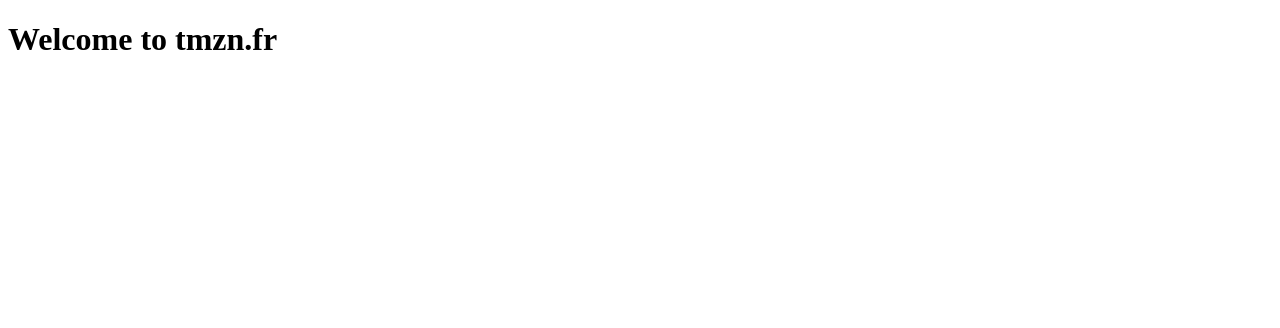
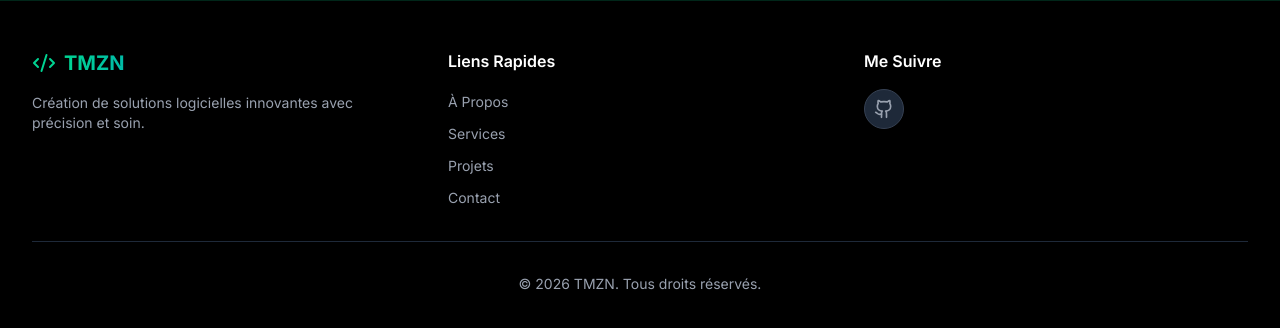
Before and after one commit to ThibaudMZN/TMZN, a Svelte app: page / in a window 1280 px wide. Shown: the top 328 px of the page. Built offline with nearby package versions, Linux system fonts and the light colour scheme.

Commit message:
Adding tailwind styles and Footer

```diff
--- a/package.json
+++ b/package.json
@@ -11,11 +11,17 @@
   },
   "devDependencies": {
     "@sveltejs/vite-plugin-svelte": "^7.0.0",
+    "@tailwindcss/vite": "^4.2.2",
     "@tsconfig/svelte": "^5.0.8",
     "@types/node": "^24.12.0",
     "svelte": "^5.53.12",
     "svelte-check": "^4.4.5",
+    "tailwindcss": "^4.2.2",
     "typescript": "~5.9.3",
     "vite": "^8.0.1"
+  },
+  "dependencies": {
+    "@lucide/svelte": "^0.577.0",
+    "tw-animate-css": "^1.4.0"
   }
 }
--- a/src/App.svelte
+++ b/src/App.svelte
@@ -1,6 +1,15 @@
 <script lang="ts">
+import Footer from "./components/Footer.svelte";
 </script>
 
-<main>
-  <h1>Welcome to tmzn.fr</h1>
-</main>
+<div class="min-h-screen bg-black text-white">
+<!--  <Header />-->
+  <main>
+<!--    <Hero />-->
+<!--    <About />-->
+<!--    <Services />-->
+<!--    <Projects />-->
+<!--    <Contact />-->
+  </main>
+  <Footer />
+</div>
--- /dev/null
+++ b/src/components/Footer.svelte
@@ -0,0 +1,63 @@
+<script lang="ts">
+    import {Code2, Github} from '@lucide/svelte';
+
+    const currentYear = new Date().getFullYear();
+    const idMap: Record<string, string> = {
+        'À Propos': 'about',
+        'Services': 'services',
+        'Projets': 'projects',
+        'Contact': 'contact',
+    };
+</script>
+
+<footer class="bg-black border-t border-emerald-500/20">
+    <div class="container mx-auto px-4 sm:px-6 lg:px-8 py-12">
+        <div class="grid grid-cols-1 md:grid-cols-3 gap-8">
+            <div>
+                <div class="flex items-center gap-2 mb-4">
+                    <Code2 class="w-6 h-6 text-emerald-400"/>
+                    <span class="text-xl font-bold bg-gradient-to-r from-emerald-400 to-teal-500 bg-clip-text text-transparent">
+                TMZN
+              </span>
+                </div>
+                <p class="text-gray-400 text-sm">
+                    Création de solutions logicielles innovantes avec précision et soin.
+                </p>
+            </div>
+
+            <div>
+                <h3 class="text-white font-semibold mb-4">Liens Rapides</h3>
+                <ul class="space-y-2">
+                    {#each ['À Propos', 'Services', 'Projets', 'Contact'] as item (item)}
+                        {@const id = idMap[item]}
+                        <li>
+                            <a href="#{id}" class="text-gray-400 hover:text-emerald-400 transition-colors text-sm">
+                                {item}
+                            </a>
+                        </li>
+                    {/each}
+                </ul>
+            </div>
+
+            <div>
+                <h3 class="text-white font-semibold mb-4">Me Suivre</h3>
+                <div class="flex gap-4">
+                    <a
+                            href="https://github.com/ThibaudMZN"
+                            target="_blank"
+                            rel="noopener noreferrer"
+                            class="w-10 h-10 rounded-full bg-gray-800 hover:bg-emerald-500/20 border border-gray-700 hover:border-emerald-500 flex items-center justify-center transition-all group"
+                    >
+                        <Github class="w-5 h-5 text-gray-400 group-hover:text-emerald-400 transition-colors"/>
+                    </a>
+                </div>
+            </div>
+        </div>
+
+        <div class="border-t border-gray-800 mt-8 pt-8 text-center">
+            <p class="text-gray-400 text-sm">
+                © {currentYear} TMZN. Tous droits réservés.
+            </p>
+        </div>
+    </div>
+</footer>
--- a/src/main.ts
+++ b/src/main.ts
@@ -1,5 +1,5 @@
 import { mount } from 'svelte'
-import './app.css'
+import './styles/index.css'
 import App from './App.svelte'
 
 const app = mount(App, {
--- /dev/null
+++ b/src/styles/fonts.css
@@ -0,0 +1,5 @@
+@import url('https://fonts.googleapis.com/css2?family=Inter:wght@400;500;600;700;800&display=swap');
+
+:root {
+    --font-family-base: 'Inter', -apple-system, BlinkMacSystemFont, 'Segoe UI', system-ui, sans-serif;
+}
--- /dev/null
+++ b/src/styles/index.css
@@ -0,0 +1,3 @@
+@import './fonts.css';
+@import './tailwind.css';
+@import './theme.css';
--- /dev/null
+++ b/src/styles/tailwind.css
@@ -0,0 +1,4 @@
+@import 'tailwindcss' source(none);
+@source '../**/*.{js,ts,svelte}';
+
+@import 'tw-animate-css';
--- /dev/null
+++ b/src/styles/theme.css
@@ -0,0 +1,183 @@
+@custom-variant dark (&:is(.dark *));
+
+:root {
+    --font-size: 16px;
+    --background: #ffffff;
+    --foreground: oklch(0.145 0 0);
+    --card: #ffffff;
+    --card-foreground: oklch(0.145 0 0);
+    --popover: oklch(1 0 0);
+    --popover-foreground: oklch(0.145 0 0);
+    --primary: #030213;
+    --primary-foreground: oklch(1 0 0);
+    --secondary: oklch(0.95 0.0058 264.53);
+    --secondary-foreground: #030213;
+    --muted: #ececf0;
+    --muted-foreground: #717182;
+    --accent: #e9ebef;
+    --accent-foreground: #030213;
+    --destructive: #d4183d;
+    --destructive-foreground: #ffffff;
+    --border: rgba(0, 0, 0, 0.1);
+    --input: transparent;
+    --input-background: #f3f3f5;
+    --switch-background: #cbced4;
+    --font-weight-medium: 500;
+    --font-weight-normal: 400;
+    --ring: oklch(0.708 0 0);
+    --chart-1: oklch(0.646 0.222 41.116);
+    --chart-2: oklch(0.6 0.118 184.704);
+    --chart-3: oklch(0.398 0.07 227.392);
+    --chart-4: oklch(0.828 0.189 84.429);
+    --chart-5: oklch(0.769 0.188 70.08);
+    --radius: 0.625rem;
+    --sidebar: oklch(0.985 0 0);
+    --sidebar-foreground: oklch(0.145 0 0);
+    --sidebar-primary: #030213;
+    --sidebar-primary-foreground: oklch(0.985 0 0);
+    --sidebar-accent: oklch(0.97 0 0);
+    --sidebar-accent-foreground: oklch(0.205 0 0);
+    --sidebar-border: oklch(0.922 0 0);
+    --sidebar-ring: oklch(0.708 0 0);
+}
+
+.dark {
+    --background: oklch(0.145 0 0);
+    --foreground: oklch(0.985 0 0);
+    --card: oklch(0.145 0 0);
+    --card-foreground: oklch(0.985 0 0);
+    --popover: oklch(0.145 0 0);
+    --popover-foreground: oklch(0.985 0 0);
+    --primary: oklch(0.985 0 0);
+    --primary-foreground: oklch(0.205 0 0);
+    --secondary: oklch(0.269 0 0);
+    --secondary-foreground: oklch(0.985 0 0);
+    --muted: oklch(0.269 0 0);
+    --muted-foreground: oklch(0.708 0 0);
+    --accent: oklch(0.269 0 0);
+    --accent-foreground: oklch(0.985 0 0);
+    --destructive: oklch(0.396 0.141 25.723);
+    --destructive-foreground: oklch(0.637 0.237 25.331);
+    --border: oklch(0.269 0 0);
+    --input: oklch(0.269 0 0);
+    --ring: oklch(0.439 0 0);
+    --font-weight-medium: 500;
+    --font-weight-normal: 400;
+    --chart-1: oklch(0.488 0.243 264.376);
+    --chart-2: oklch(0.696 0.17 162.48);
+    --chart-3: oklch(0.769 0.188 70.08);
+    --chart-4: oklch(0.627 0.265 303.9);
+    --chart-5: oklch(0.645 0.246 16.439);
+    --sidebar: oklch(0.205 0 0);
+    --sidebar-foreground: oklch(0.985 0 0);
+    --sidebar-primary: oklch(0.488 0.243 264.376);
+    --sidebar-primary-foreground: oklch(0.985 0 0);
+    --sidebar-accent: oklch(0.269 0 0);
+    --sidebar-accent-foreground: oklch(0.985 0 0);
+    --sidebar-border: oklch(0.269 0 0);
+    --sidebar-ring: oklch(0.439 0 0);
+}
+
+@theme inline {
+    --color-background: var(--background);
+    --color-foreground: var(--foreground);
+    --color-card: var(--card);
+    --color-card-foreground: var(--card-foreground);
+    --color-popover: var(--popover);
+    --color-popover-foreground: var(--popover-foreground);
+    --color-primary: var(--primary);
+    --color-primary-foreground: var(--primary-foreground);
+    --color-secondary: var(--secondary);
+    --color-secondary-foreground: var(--secondary-foreground);
+    --color-muted: var(--muted);
+    --color-muted-foreground: var(--muted-foreground);
+    --color-accent: var(--accent);
+    --color-accent-foreground: var(--accent-foreground);
+    --color-destructive: var(--destructive);
+    --color-destructive-foreground: var(--destructive-foreground);
+    --color-border: var(--border);
+    --color-input: var(--input);
+    --color-input-background: var(--input-background);
+    --color-switch-background: var(--switch-background);
+    --color-ring: var(--ring);
+    --color-chart-1: var(--chart-1);
+    --color-chart-2: var(--chart-2);
+    --color-chart-3: var(--chart-3);
+    --color-chart-4: var(--chart-4);
+    --color-chart-5: var(--chart-5);
+    --radius-sm: calc(var(--radius) - 4px);
+    --radius-md: calc(var(--radius) - 2px);
+    --radius-lg: var(--radius);
+    --radius-xl: calc(var(--radius) + 4px);
+    --color-sidebar: var(--sidebar);
+    --color-sidebar-foreground: var(--sidebar-foreground);
+    --color-sidebar-primary: var(--sidebar-primary);
+    --color-sidebar-primary-foreground: var(--sidebar-primary-foreground);
+    --color-sidebar-accent: var(--sidebar-accent);
+    --color-sidebar-accent-foreground: var(--sidebar-accent-foreground);
+    --color-sidebar-border: var(--sidebar-border);
+    --color-sidebar-ring: var(--sidebar-ring);
+}
+
+@layer base {
+    * {
+        @apply border-border outline-ring/50;
+    }
+
+    body {
+        @apply bg-background text-foreground;
+        font-family: var(--font-family-base);
+    }
+
+    /**
+    * Default typography styles for HTML elements (h1-h4, p, label, button, input).
+    * These are in @layer base, so Tailwind utility classes (like text-sm, text-lg) automatically override them.
+    */
+
+    html {
+        font-size: var(--font-size);
+        font-family: var(--font-family-base);
+    }
+
+    h1 {
+        font-size: var(--text-2xl);
+        font-weight: var(--font-weight-medium);
+        line-height: 1.5;
+    }
+
+    h2 {
+        font-size: var(--text-xl);
+        font-weight: var(--font-weight-medium);
+        line-height: 1.5;
+    }
+
+    h3 {
+        font-size: var(--text-lg);
+        font-weight: var(--font-weight-medium);
+        line-height: 1.5;
+    }
+
+    h4 {
+        font-size: var(--text-base);
+        font-weight: var(--font-weight-medium);
+        line-height: 1.5;
+    }
+
+    label {
+        font-size: var(--text-base);
+        font-weight: var(--font-weight-medium);
+        line-height: 1.5;
+    }
+
+    button {
+        font-size: var(--text-base);
+        font-weight: var(--font-weight-medium);
+        line-height: 1.5;
+    }
+
+    input {
+        font-size: var(--text-base);
+        font-weight: var(--font-weight-normal);
+        line-height: 1.5;
+    }
+}
--- a/vite.config.ts
+++ b/vite.config.ts
@@ -1,8 +1,8 @@
 import { defineConfig } from 'vite'
 import { svelte } from '@sveltejs/vite-plugin-svelte'
+import tailwindcss from '@tailwindcss/vite'
 
-// https://vite.dev/config/
 export default defineConfig({
-  plugins: [svelte()],
+  plugins: [svelte(), tailwindcss()],
   build: { outDir: 'dist' },
 })
```
Also changed, not shown: src/app.css (deleted), 1 other file (tests, documents, lock files or other folders).
